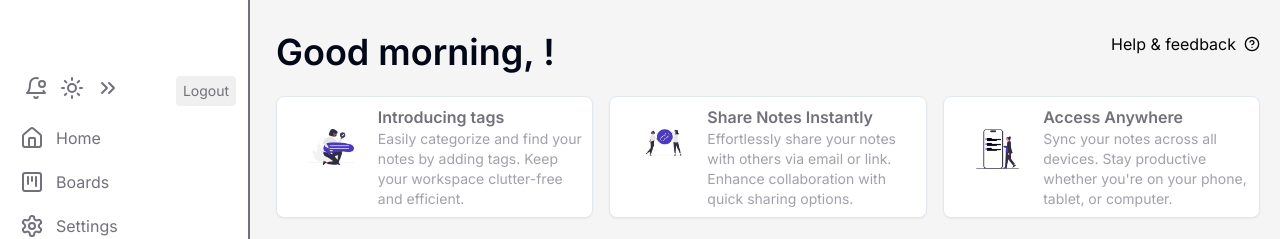
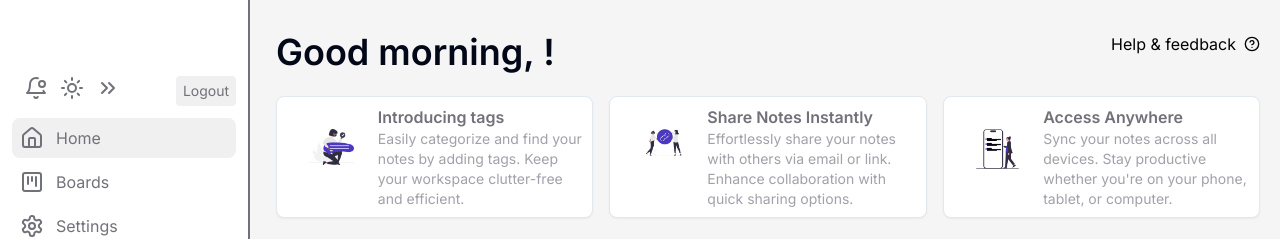
Before and after one commit to ranjangupta4590/Taskify-Project-Management-Web-App, a Next.js app: page /dashboard in a window 1280 px wide. Shown: the top 239 px of the page. Built offline with nearby package versions, Linux system fonts and the light colour scheme; no server answers; the database is empty.

Commit message:
activePAth

```diff
--- a/app/dashboard/page.jsx
+++ b/app/dashboard/page.jsx
@@ -10,7 +10,6 @@ import TaskCard from "@/components/TaskCard";
 import ToDo from "@/components/ToDo";
 import UnderReview from "@/components/UnderReview";
 import { DragDropContext } from '@hello-pangea/dnd';
-import { TaskProvider } from '@/context/TaskContext';
 
 const baseUrl =process.env.NEXT_PUBLIC_API_URL;
 
--- a/components/Sidebar.jsx
+++ b/components/Sidebar.jsx
@@ -12,6 +12,7 @@ import Image from "next/image";
 import { useSession } from "next-auth/react";
 import { signOut } from "next-auth/react";
 import { useSheet } from "@/context/SheetContext";
+import { usePathname } from "next/navigation";
 
 
 const routes = [
@@ -51,6 +52,7 @@ const routes = [
 const Sidebar = () => {
     const { data: session, status } = useSession();
     const { openSheet } = useSheet();
+    const activePath =  usePathname();
 
     const [isMounted, setIsMounted] = useState(false);
 
@@ -89,7 +91,7 @@ const Sidebar = () => {
                             <Link
                                 href={item.href}
                                 key={item.href}
-                                className={`flex group p-2 w-full cursor-pointer hover:text-zinc-500 hover:bg-zinc-500/10 rounded-lg transition`}
+                                className={`flex group p-2 w-full cursor-pointer hover:text-zinc-500 hover:bg-zinc-500/10 rounded-lg transition ${activePath === item.href ? 'bg-zinc-500/10 text-zinc-500' : ''}`}
                             >
                                 <div className="flex items-center flex-1 pl-0">
                                     <item.icon className={`${item.color} mr-3`} />
```
Also changed, not shown: app/dashboard/layout.js (+5 -6 lines).
